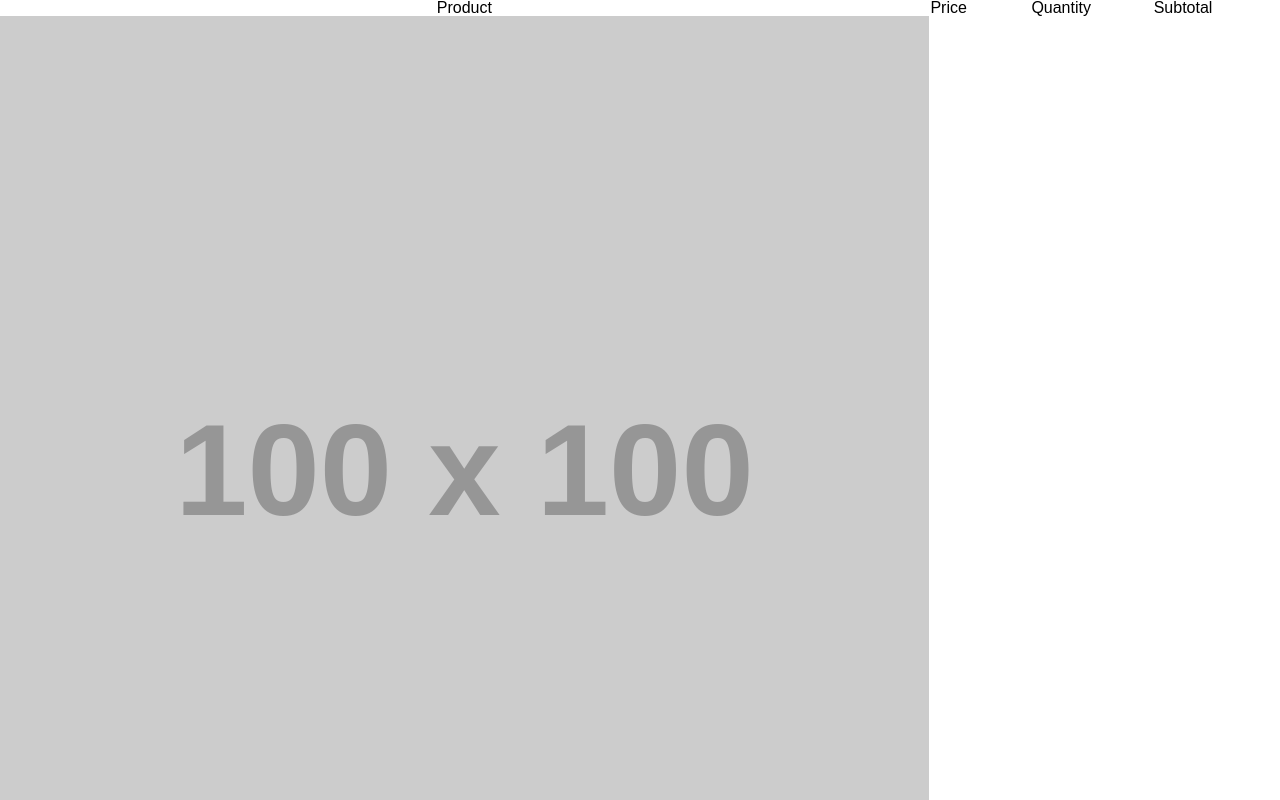
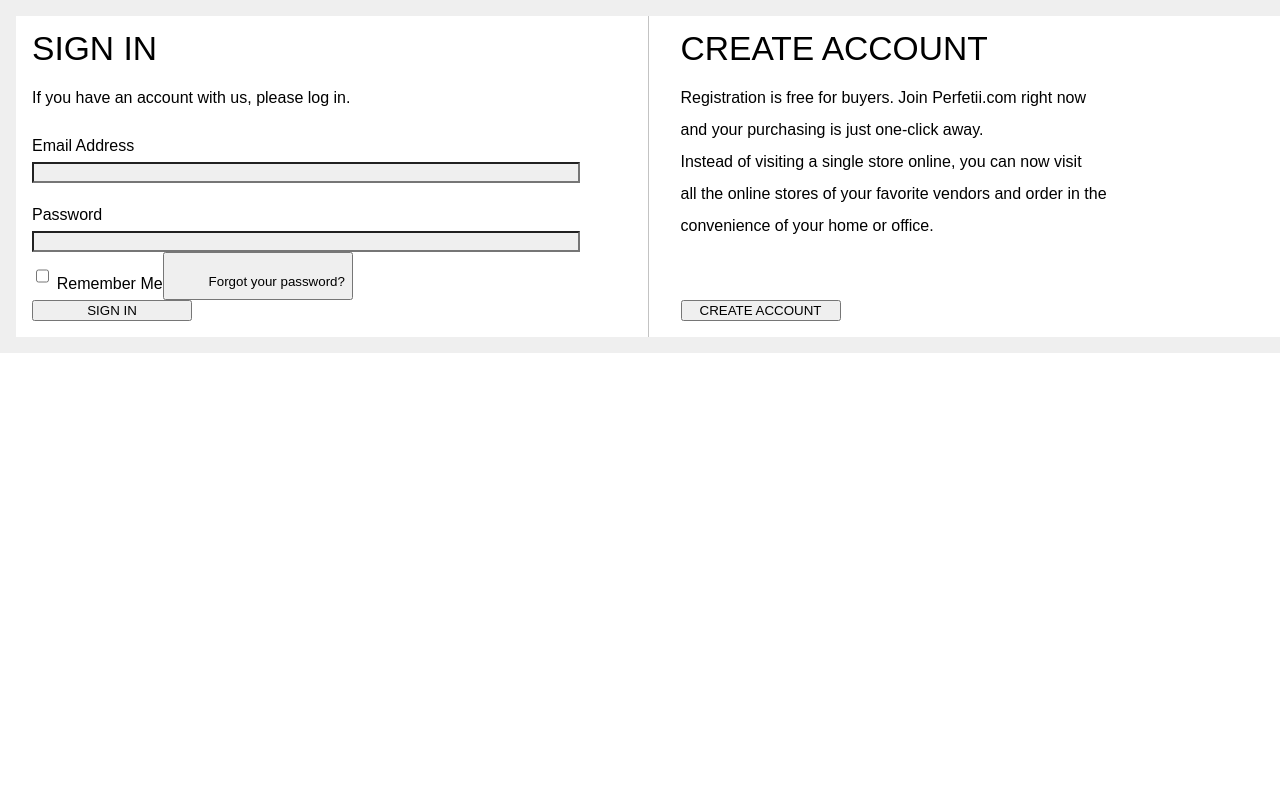
Before and after one commit to danieljoonkimm/Yippido, a React app in the folder client/: page /signin in a window 1280 px wide. Shown: the top 800 px of the page. Built offline with nearby package versions, Linux system fonts and the light colour scheme; the HTML template or start-up script is replaced by a standard one.

Commit message:
[edit] fixing router

```diff
--- a/client/src/components/App.jsx
+++ b/client/src/components/App.jsx
@@ -22,14 +22,11 @@ class App extends Component {
 
   render() {
     return (
-      // <Switch>
-      //   {routes.map(route => (
-      //     <Route key={`route-${route.name}`} {...route} />
-      //   ))}
-      // </Switch>
-      <div>
-        <ShoppingCart/>
-        </div>
+      <Switch>
+        {routes.map(route => (
+          <Route key={`route-${route.name}`} {...route} />
+        ))}
+      </Switch>
     );
   }
 }
--- a/client/src/components/signIn/index.jsx
+++ b/client/src/components/signIn/index.jsx
@@ -1,4 +1,5 @@
 import React, { Component } from "react";
+import { withRouter } from 'react-router-dom';
 import "./signIn.scss";
 import topdeals from "../../../public/images/topdeals.jpeg";
 
@@ -18,7 +19,12 @@ class signIn extends Component {
   //   }
   // }
 
+  signIn() {
+    this.props.history.push('/');
+  }
+
   render() {
+    console.log(this.props);
     return (
       <div className="container" id="signInBuyer_container">
         <div className="row col-xs-12 col-sm-6 col-md-6 justify-content-center align-items-center" id="signInBuyer_login">
@@ -60,6 +66,7 @@ class signIn extends Component {
                     type="button"
                     id="sendlogin"
                     className="btn btn-primary"
+                    onClick={this.signIn.bind(this)}
                   >
                     SIGN IN
                   </button>
@@ -98,4 +105,4 @@ class signIn extends Component {
   }
 }
 
-export default signIn;
+export default withRouter(signIn);
```
Also changed, not shown: client/public/dist/bundle.js.
